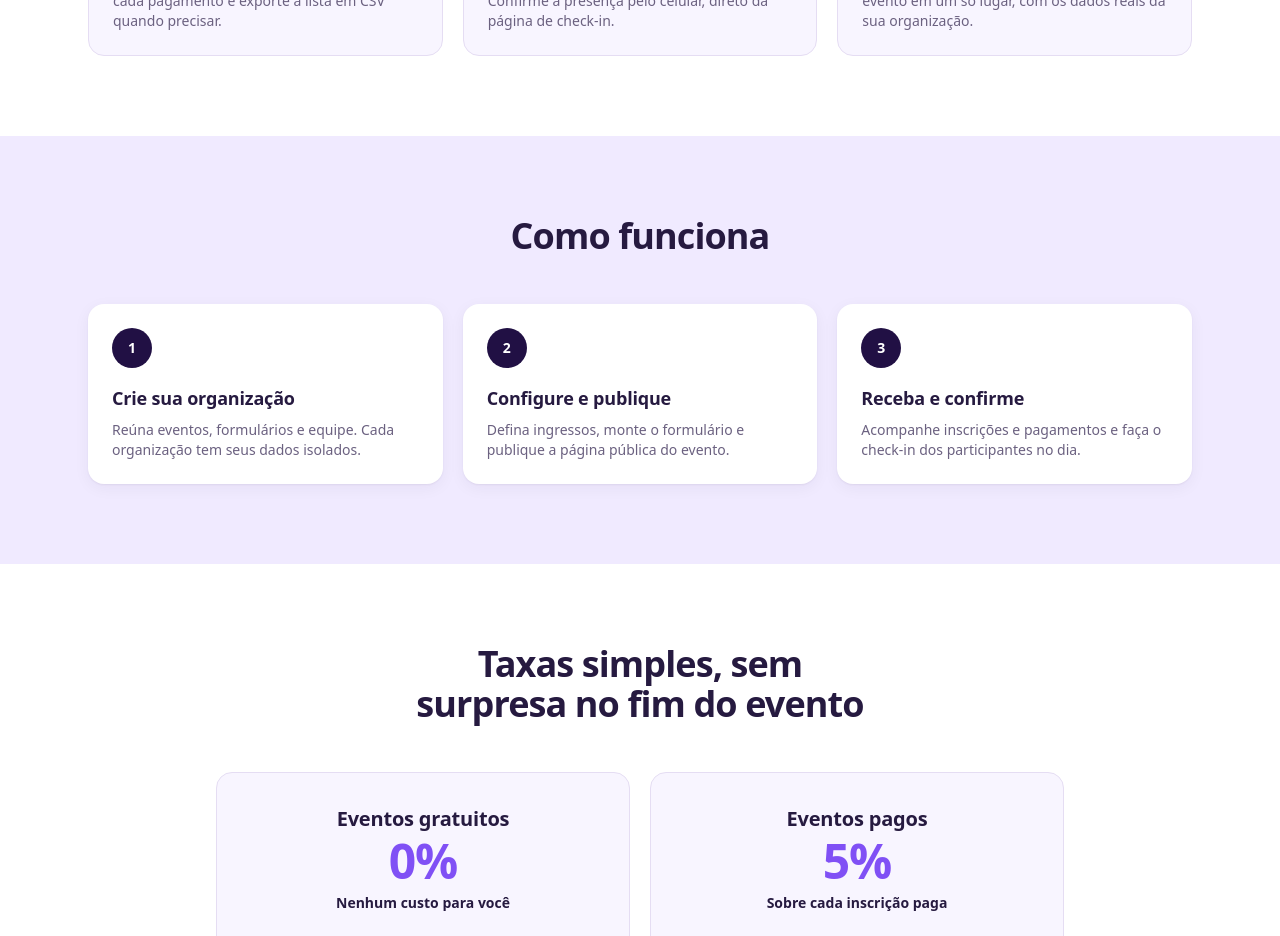
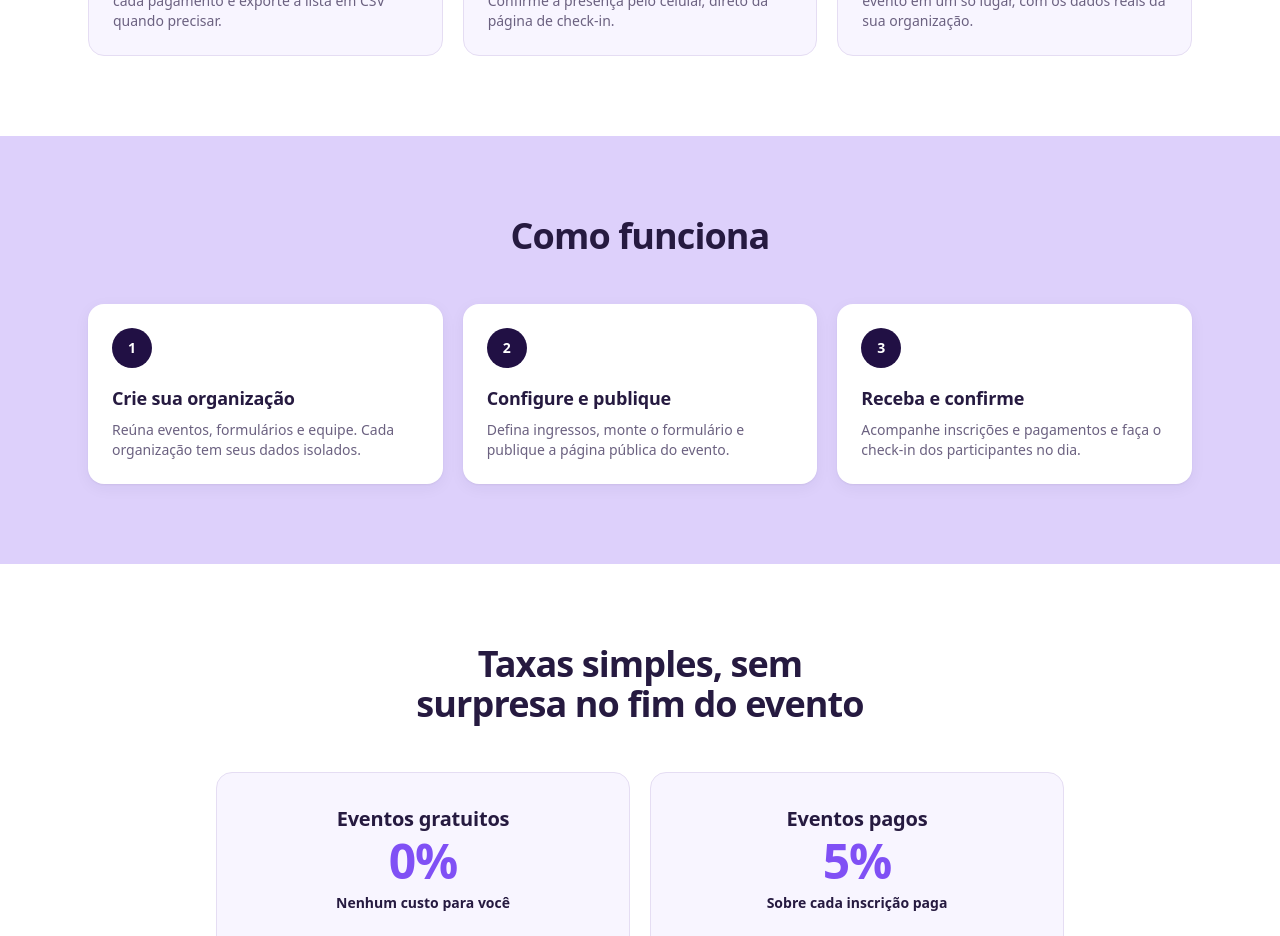
Before and after one commit to developer-appchurch/eventhubs, a Next.js app: page / in a window 1280 px wide. Shown: the part 1400-2336 px from the top of the page. Built offline with nearby package versions, Linux system fonts and the light colour scheme.

Commit message:
Escurece o fundo da seção Como funciona na home
Co-Authored-By: Claude Opus 5.5 <noreply@anthropic.com>
Claude-Session: https://claude.ai/code/session_016ydi4wsJj8f6677wazkYwy

```diff
--- a/src/app/page.tsx
+++ b/src/app/page.tsx
@@ -97,7 +97,7 @@ export default function HomePage() {
         </div>
       </section>
 
-      <section className="bg-brand-100 py-20">
+      <section className="bg-brand-200 py-20">
         <div className="mx-auto max-w-6xl px-4 sm:px-6">
           <h2 className="mx-auto max-w-2xl text-center text-3xl font-bold tracking-tight sm:text-4xl">Como funciona</h2>
           <ol className="mt-12 grid gap-5 md:grid-cols-3">
```
